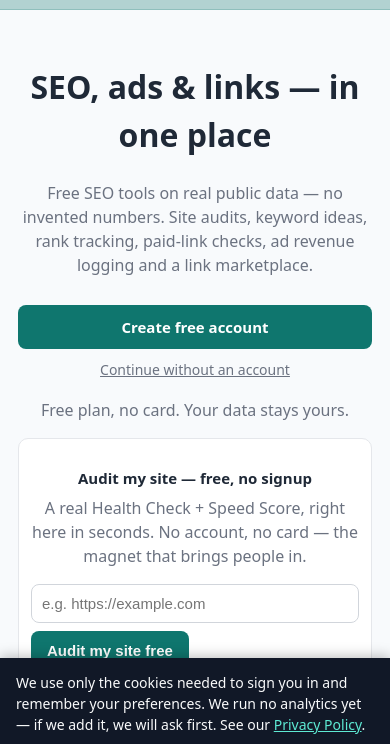
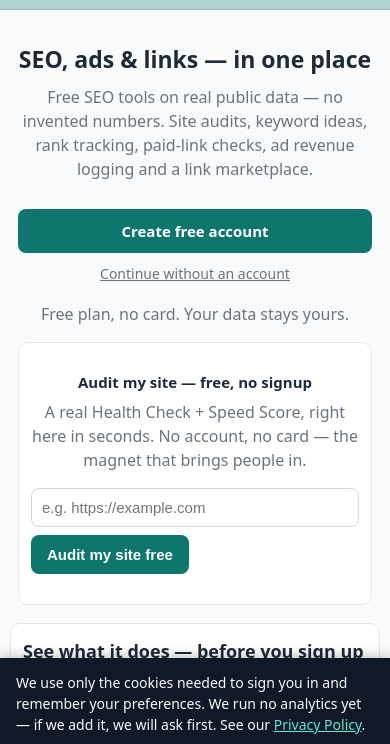
Before and after one commit to syedsenterprises/seoforge, a website: page index.html in a window 390 px wide. Shown: the part 49-793 px from the top of the page. Drawn offline with Linux system fonts and the light colour scheme.

Commit message:
v2.11.x: style h1 like hero h2

```diff
--- a/assets/styles.css
+++ b/assets/styles.css
@@ -119,7 +119,7 @@
   details summary{cursor:pointer;font-weight:600}
   /* landing */
   .hero{text-align:center;padding:28px 12px 8px}
-  .hero h2{font-size:28px;margin:0 0 8px}
+  .hero h1,.hero h2{font-size:28px;margin:0 0 8px}
   .hero p{font-size:16px;color:var(--muted);max-width:560px;margin:0 auto 16px}
   .hero .cta{display:flex;gap:10px;justify-content:center;flex-wrap:wrap}
   .features{display:grid;grid-template-columns:repeat(auto-fit,minmax(220px,1fr));gap:12px;margin:18px 0}
@@ -168,7 +168,7 @@ img{max-width:100%;height:auto}
   #authBar input{flex:1 1 100%}
   main{padding:12px 10px 40px}
   .hero{padding:20px 8px 4px}
-  .hero h2{font-size:23px}
+  .hero h1,.hero h2{font-size:23px}
   .card{padding:14px 12px}
   /* grouped nav is tall on phones: let it scroll away instead of hogging the viewport */
   nav{position:static}
```
